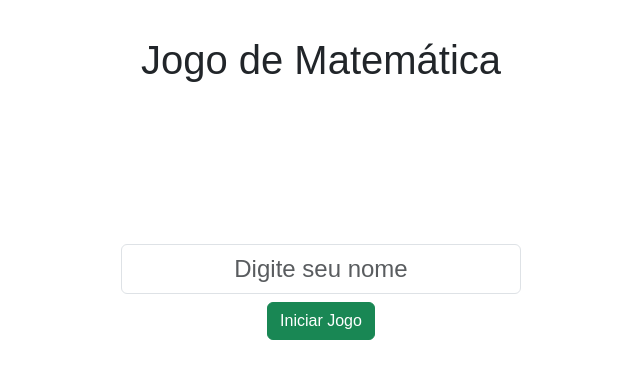
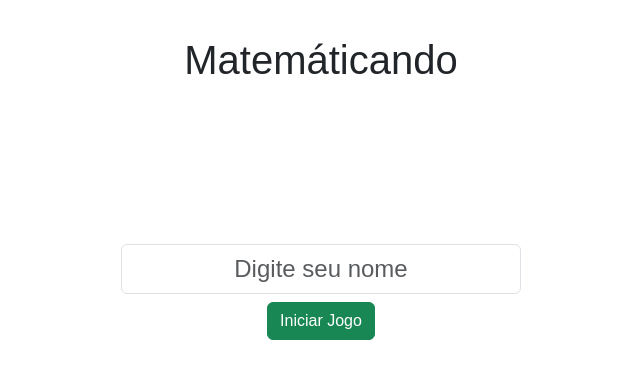
Before and after one commit to Ligia-Costa/Jogo-de-Matematica, a plain HTML site: page index.html in a window 1280 px wide. Shown: the whole page, without its empty margins (319-959 px from the left). Drawn offline with nearby package versions, Linux system fonts and the light colour scheme.

Commit message:
Update index.html

```diff
--- a/index.html
+++ b/index.html
@@ -9,7 +9,7 @@
 </head>
 <body>
     <div class="container">
-        <h1 class="mt-3">Jogo de Matemática</h1>
+        <h1 class="mt-3">Matemáticando</h1>
         <div id="nome-container" class="mb-3">
             <input type="text" id="nome-usuario" class="form-control" placeholder="Digite seu nome">
             <button class="btn btn-success mt-2" onclick="iniciarJogo()">Iniciar Jogo</button>
```
